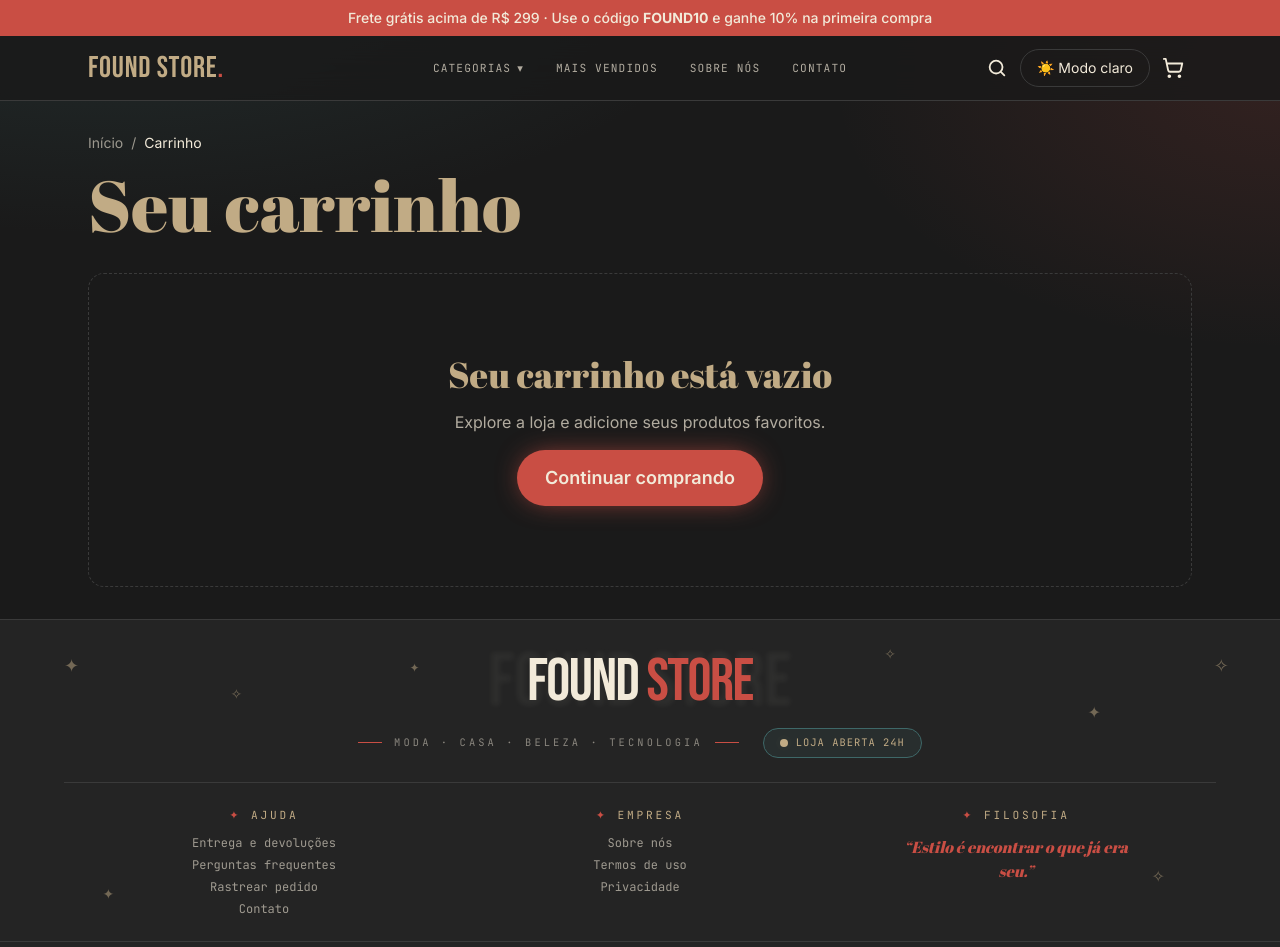
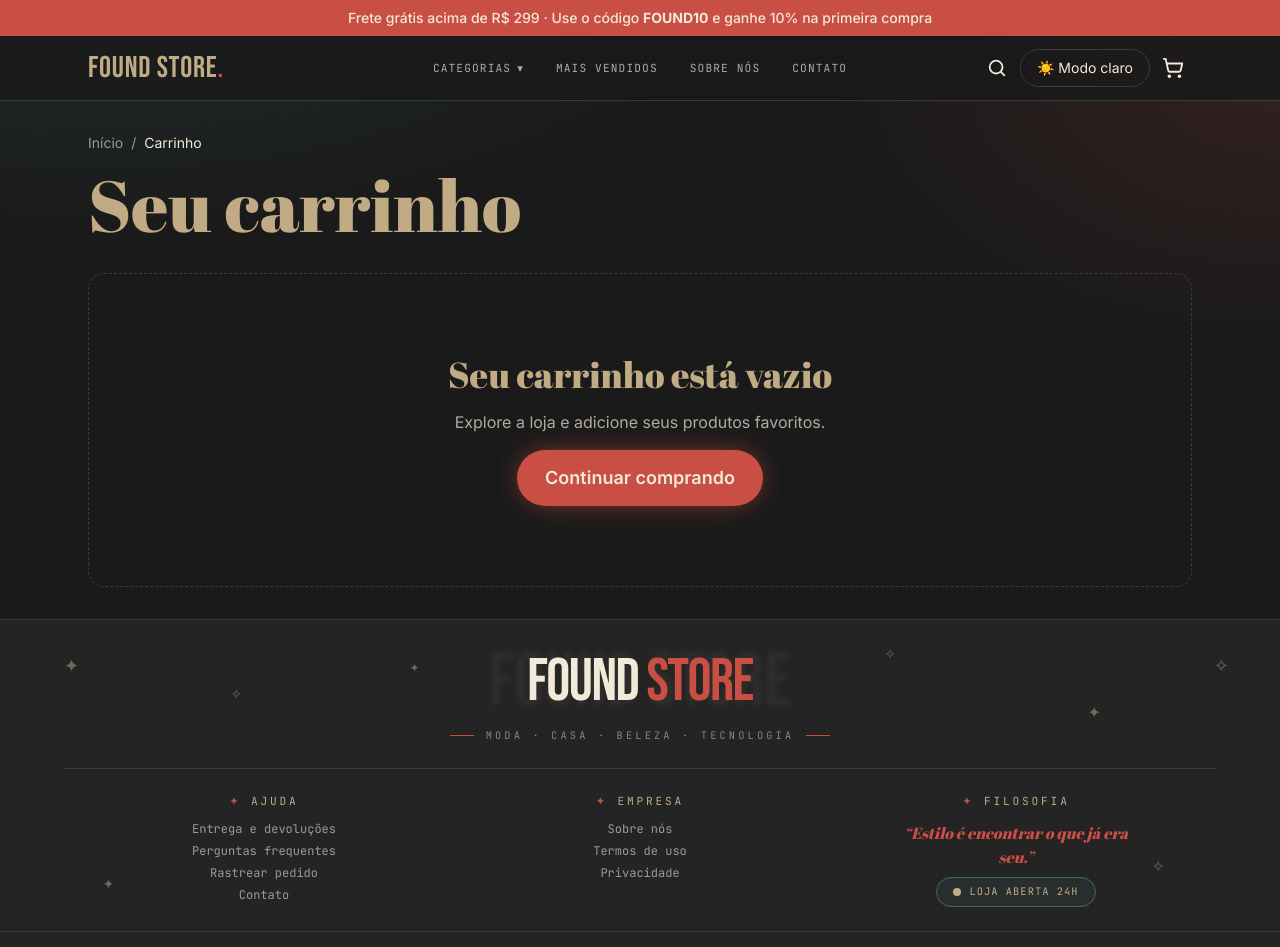
Before and after one commit to erikalaiane/found-store, a Next.js app: page /carrinho in a window 1280 px wide. Shown: the top 947 px of the page. Built offline with nearby package versions, Linux system fonts and the light colour scheme.

Commit message:
style: atualiza footer

```diff
--- a/components/layout/Footer.tsx
+++ b/components/layout/Footer.tsx
@@ -89,13 +89,7 @@ export default function Footer() {
             <span aria-hidden className="h-px w-6 bg-accent" />
           </p>
 
-          <p className="inline-flex items-center gap-2 rounded-full border border-primary bg-primary/15 px-4 py-1.5 font-mono text-[0.65rem] tracking-widest text-sand uppercase">
-            <span className="relative flex size-2">
-              <span className="absolute inline-flex size-full animate-ping rounded-full bg-sand opacity-75 motion-reduce:animate-none" />
-              <span className="relative inline-flex size-2 rounded-full bg-sand" />
-            </span>
-            Loja aberta 24h
-          </p>
+
         </div>
       </div>
 
@@ -107,9 +101,17 @@ export default function Footer() {
             <h3 className={columnTitle}>
               <span className="text-accent">✦</span> Filosofia
             </h3>
-            <p className="mx-auto max-w-[16rem] font-display text-base text-accent italic">
+            <p className="mx-auto mb-2 max-w-[16rem] font-display text-base text-accent italic">
               “Estilo é encontrar o que já era seu.”
             </p>
+
+            <p className="inline-flex items-center gap-2 rounded-full border border-primary bg-primary/15 px-4 py-1.5 font-mono text-[0.65rem] tracking-widest text-sand uppercase">
+            <span className="relative flex size-2">
+              <span className="absolute inline-flex size-full animate-ping rounded-full bg-sand opacity-75 motion-reduce:animate-none" />
+              <span className="relative inline-flex size-2 rounded-full bg-sand" />
+            </span>
+            Loja aberta 24h
+          </p>
           </div>
         </div>
       </div>
```
